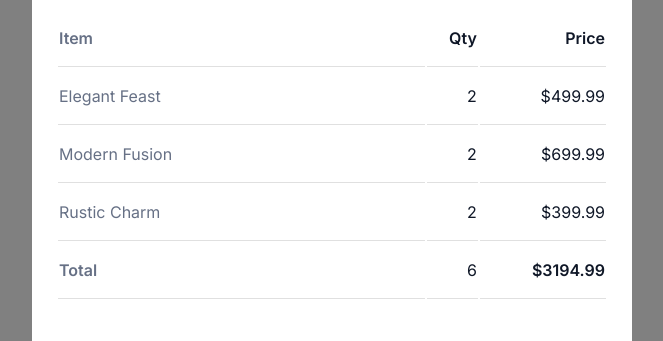
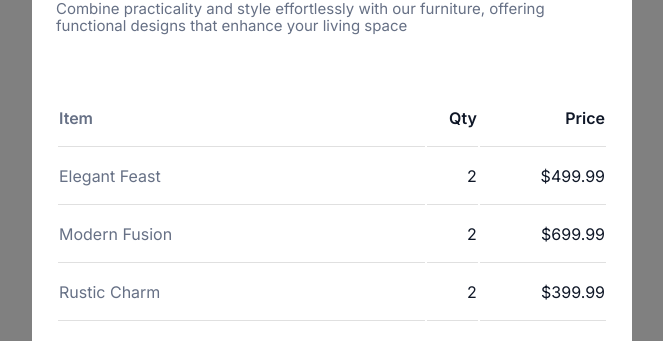
Before and after one commit to MykhayloC/gitHubPages-firstTest, a plain HTML site: page index.html in a window 1280 px wide. Shown: the part 291-632 px from the top of the page, without its empty margins (308-971 px from the left). Drawn offline with Linux system fonts and the light colour scheme.

Commit message:
margins were added

```diff
--- a/css/styles.css
+++ b/css/styles.css
@@ -196,6 +196,8 @@ body,
 }
 .container {
   width: 600px;
+  margin-top: 5em;
+  margin-bottom: 5em;
   font-family: inter;
   background-color: #ffffff;
 }
```
